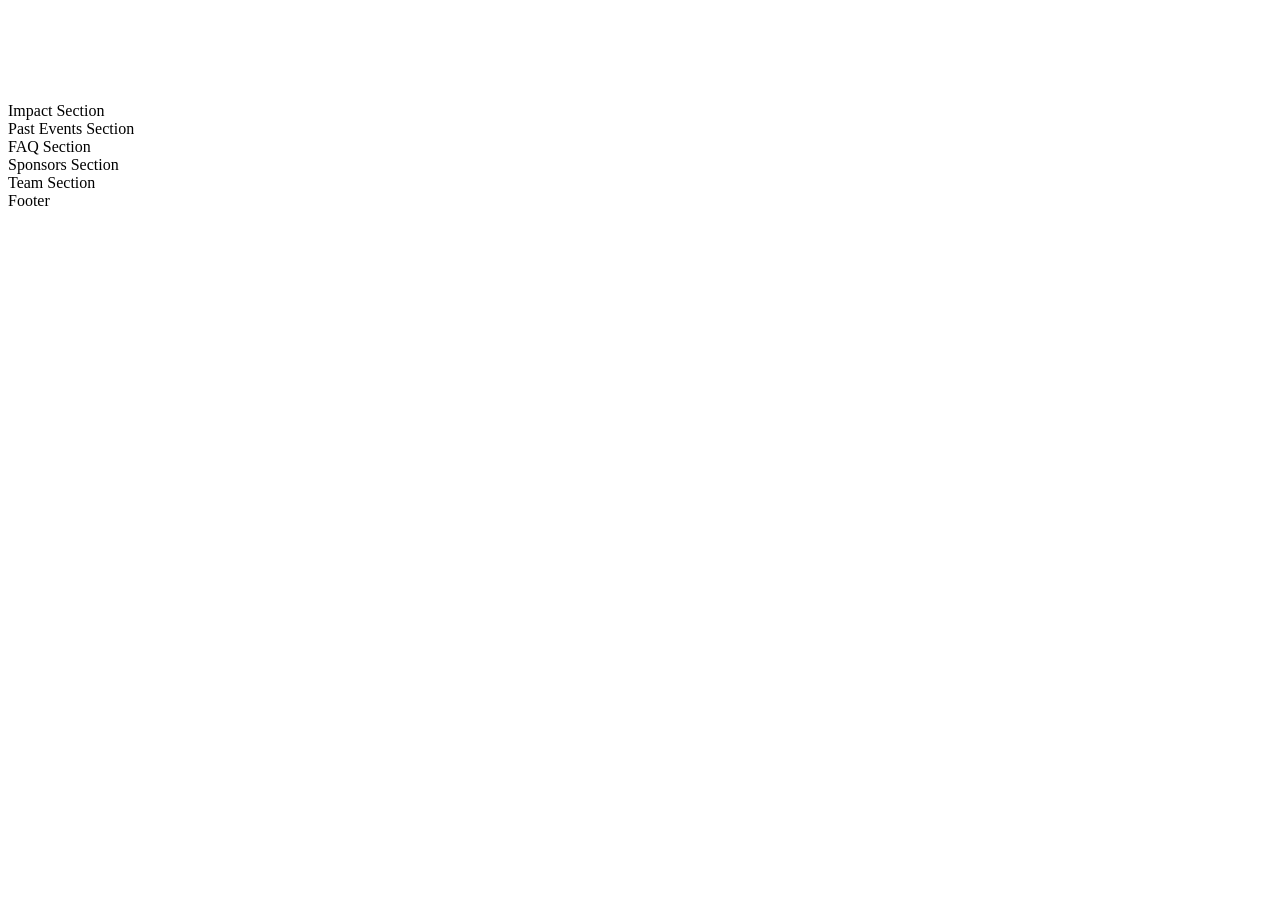
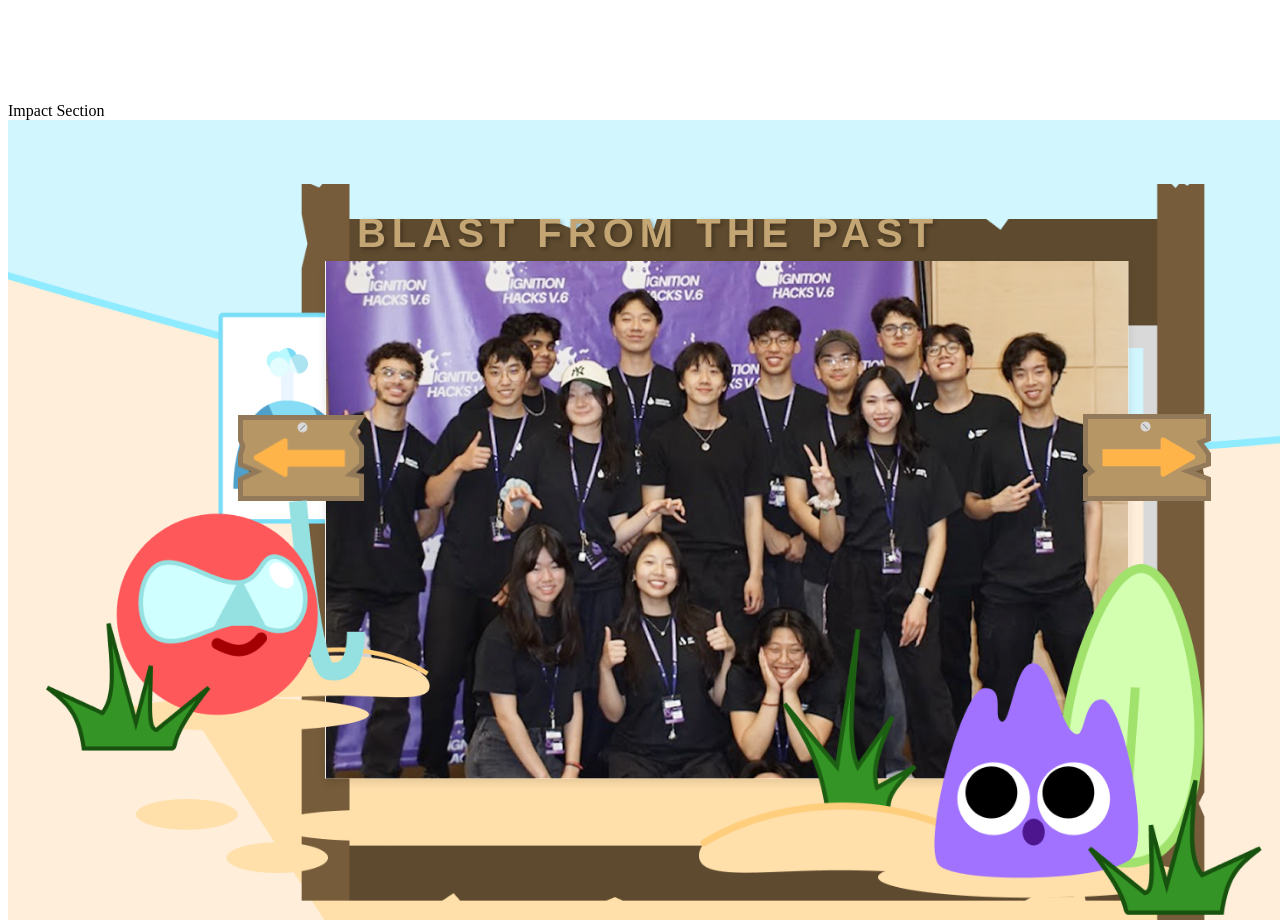
Before and after one commit to sxnnywu/ignition-landing, a React (Vite) app: page / in a window 1280 px wide. Shown: the part 1580-2500 px from the top of the page. Before the commit the page ends 1798 px from the top, so only its background shows below. Built offline with nearby package versions, Linux system fonts and the light colour scheme.

Commit message:
Past section

```diff
--- /dev/null
+++ b/src/components/sections/Past.css
@@ -0,0 +1,91 @@
+.past-section {
+    width: 100vw;
+    min-height: 207vh;
+    background-image: url('../../assets/backgrounds/past-bg.png');
+    background-size: 100% auto;
+    background-position: center top;
+    background-repeat: no-repeat;
+    position: relative;
+    overflow-x: hidden;
+    display: flex;
+    justify-content: space-between;
+    padding: 4rem 6rem;
+    box-sizing: border-box;
+    text-align: center;
+    padding: 2rem;
+    background-color: #f9f9f9;
+}
+
+.post-image {
+    z-index: 5;
+    margin-left: 9rem;
+    margin-top: 2rem;
+    width: 90%;
+}
+
+.post-text {
+    position: absolute;
+    top: 5.5%;
+    left: 50%;
+    transform: translateX(-50%);
+    color: #C4A574;
+    font-size: 2.5rem;
+    font-weight: 700;
+    letter-spacing: 0.15em;
+    text-shadow: 2px 2px 4px rgba(0, 0, 0, 0.3);
+    font-family: var(--font-display);
+    z-index: 10;
+    white-space: nowrap;
+    margin: 0;
+}
+
+.left-arrow-illustration {
+    position: absolute;
+    bottom: 77%;
+    left: 18%;
+    width: 10%;
+}
+
+.right-arrow-illustration {
+    position: absolute;
+    bottom: 77%;
+    right: 6%;
+    width: 10%;
+}
+
+.slideshow-image {
+    z-index: 0;
+    position: absolute;
+    top: 8.5%;
+    left: 24.8%;
+    width: 62.8%;
+    box-shadow: 0 4px 8px rgba(0, 0, 0, 0.1);
+}
+
+.red-snorkler-illustration {
+    position: absolute;
+    bottom: 61.9%;
+    right: 67%;
+    width: 30%;
+}
+
+.ground-spots-illustration {
+    position: absolute;
+    bottom: 54.5%;
+    right: 65%;
+    width: 25%;
+}
+
+.grass-illustration {
+    position: absolute;
+    bottom: 54.5%;
+    right: 24%;
+    width: 22%;
+}
+
+.iggy-surf-illustration {
+    position: absolute;
+    bottom: 52%;
+    right: 2%;
+    width: 30%;
+}
--- a/src/components/sections/Past.jsx
+++ b/src/components/sections/Past.jsx
@@ -1,7 +1,42 @@
+import "./Past.css";
+import post from '../../assets/illustrations/past/post.png';
+import redSnorkler from '../../assets/illustrations/past/red-snorkler.png';
+import iggySurf from '../../assets/illustrations/past/iggy-surf.png';
+import grass from '../../assets/illustrations/past/grass.png';
+import groundSpots from '../../assets/illustrations/past/ground-spots.png';
+import leftArrow from '../../assets/illustrations/past/left-arrow.png';
+import rightArrow from '../../assets/illustrations/past/right-arrow.png';
+import team from '../../assets/illustrations/past/slideshow/team.png';
+
 export default function Past() {
-  return (
-    <section id="past-section">
-      Past Events Section
-    </section>
-  );
+    return (
+        <section className="past-section">
+            <div className="post">
+                <img src={post} alt="Past Event Illustration" className="post-image" />
+                <h2 className="post-text">BLAST FROM THE PAST</h2>
+
+                <div className="slideshow">
+                    <img src={team} className="slideshow-image" />
+                </div>
+
+                <img src={leftArrow} className="left-arrow-illustration" />
+                <img src={rightArrow} className="right-arrow-illustration" />
+
+            </div>
+            <div className="red-snorkler">
+                <img src={redSnorkler} className="red-snorkler-illustration" />
+            </div>
+            <div className="ground-spots">
+                <img src={groundSpots} className="ground-spots-illustration" />
+            </div>
+            <div className="grass">
+                <img src={grass} className="grass-illustration" />
+            </div>
+            <div className="iggy-surf">
+                <img src={iggySurf} className="iggy-surf-illustration" />
+            </div>
+
+
+        </section>
+    );
 }
```
